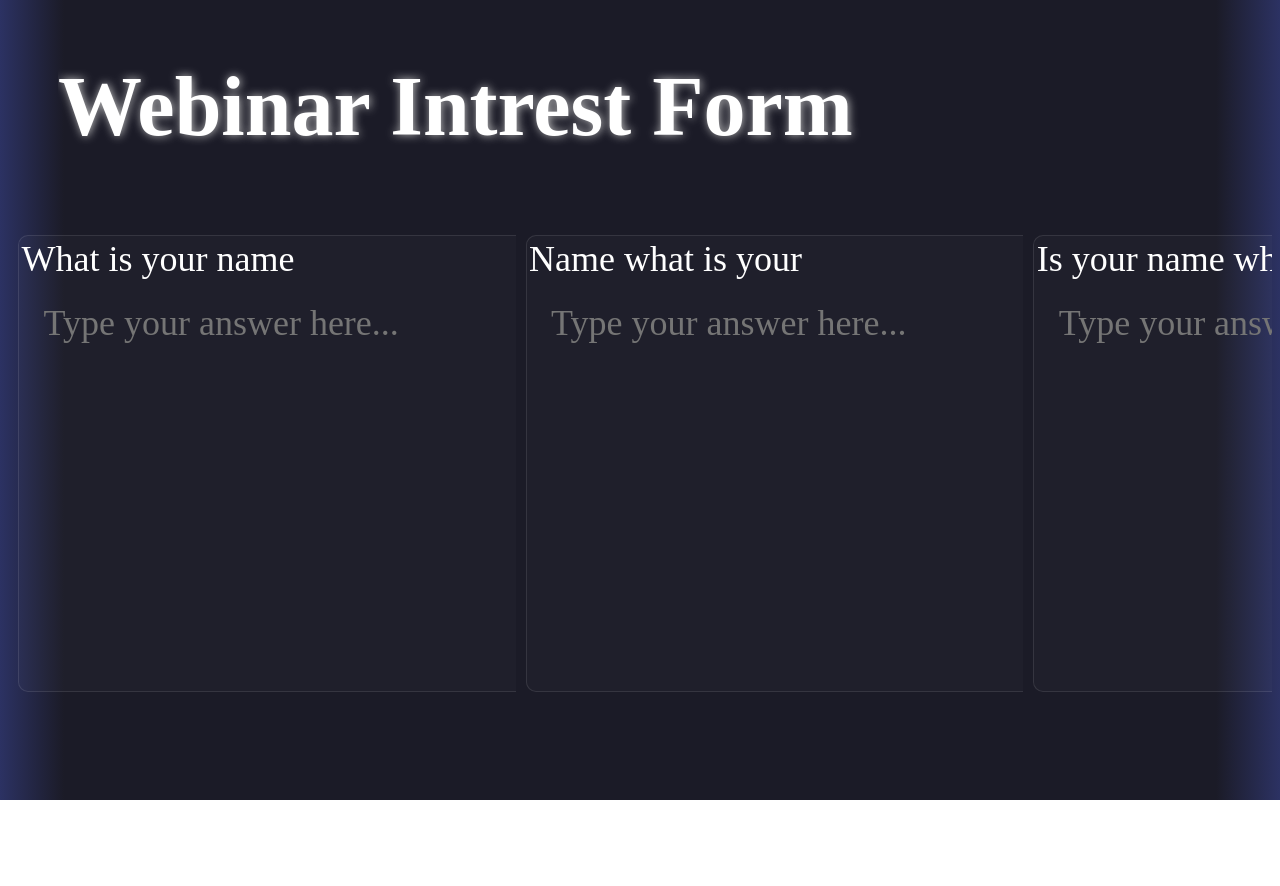
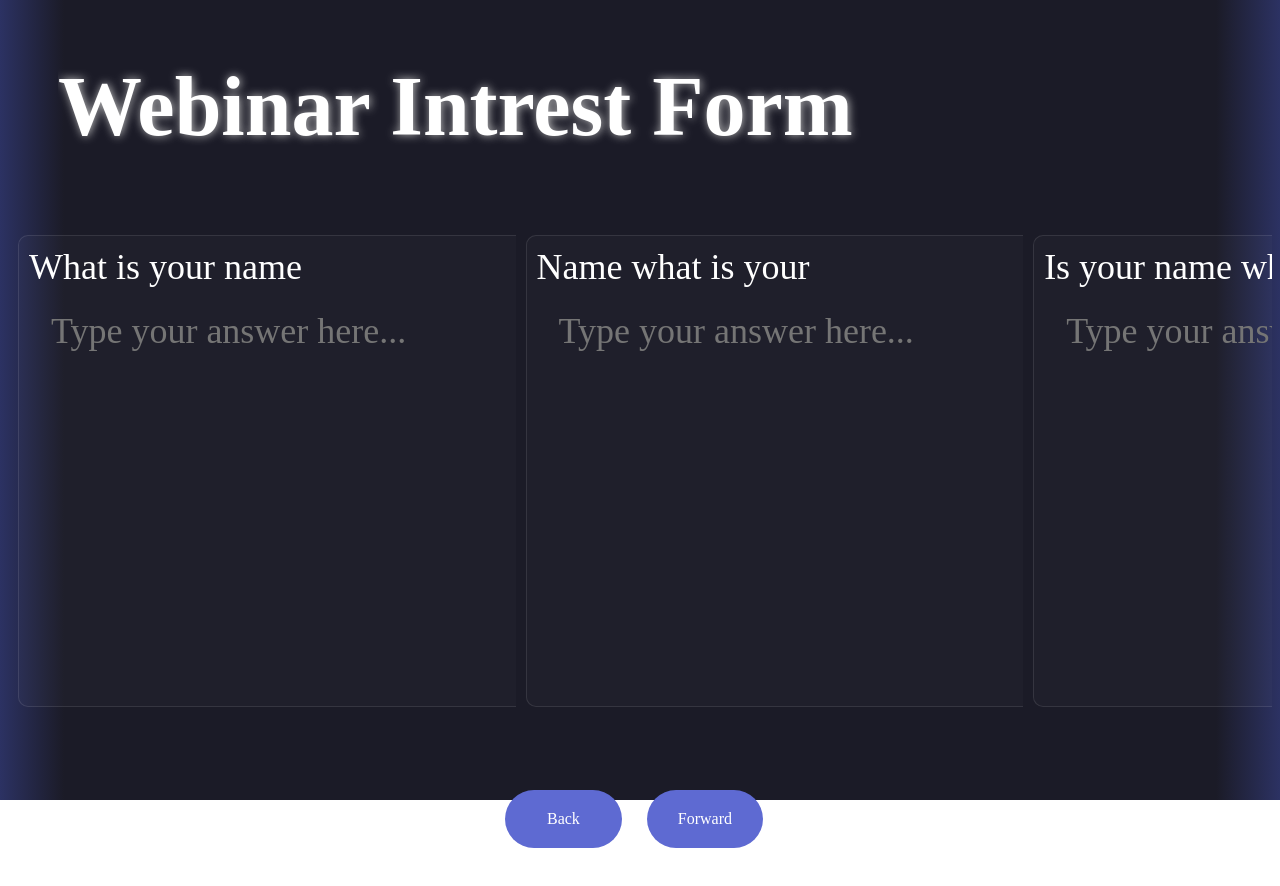
Before and after one commit to CodeMindBerkeley/website, a Svelte app: page /application in a window 1280 px wide. Shown: the top 886 px of the page. Before the commit the page ends 800 px from the top, so only its background shows below. Built offline with nearby package versions, Linux system fonts and the light colour scheme; a web font is replaced by a local one.

Commit message:
added nav buttons on application

```diff
--- a/src/Application.svelte
+++ b/src/Application.svelte
@@ -7,6 +7,8 @@
   import Blur from "./Blur.svelte";
   import Background from "./Background.svelte";
   import Frq from "./FRQ.svelte";
+
+  let movement = [false, false];
 
   let scrollContainer: HTMLDivElement;
 
@@ -18,10 +20,28 @@
     { question: "Blah Bla Blah Blah" },
   ];
 
-  function moveRight() {
+  function moveLeft() {
     const firstElement = qs.shift();
     //@ts-ignore
     qs.push(firstElement);
+
+    qs = qs;
+
+    let mainContainerTimeline = gsap.timeline();
+
+    mainContainerTimeline.from(".frq-container", {
+      opacity: 0,
+      duration: 0.3,
+      x: 20,
+    });
+  }
+
+  function moveRight() {
+    const lastElement = qs.pop();
+    //@ts-ignore
+    qs.unshift(lastElement);
+
+    qs = qs;
 
     let mainContainerTimeline = gsap.timeline();
 
@@ -29,20 +49,6 @@
       opacity: 0,
       duration: 0.3,
       x: -20,
-    });
-  }
-
-  function moveLeft() {
-    const lastElement = qs.pop();
-    //@ts-ignore
-    qs.unshift(lastElement);
-
-    let mainContainerTimeline = gsap.timeline();
-
-    mainContainerTimeline.from(".frq-container", {
-      opacity: 0,
-      duration: 0.3,
-      x: 20,
     });
   }
 
@@ -68,8 +74,6 @@
       moveLeft();
       console.log(qs);
     }
-
-    qs = qs;
   }
 
   let debouncedHandleScroll = debounce(handleScroll);
@@ -89,9 +93,33 @@
       <Frq title={q.question} width={"500px"} />
     {/each}
   </div>
+
+  <div class="applicationTitle" id="navigation-buttons">
+    <button type="button" id="interactable" on:click={moveRight}>Back</button>
+    <button type="button" id="interactable" on:click={moveLeft}>Forward</button>
+  </div>
 </main>
 
 <style>
+  button {
+    margin-top: 2%;
+    margin-right: 1%;
+    border-radius: 32px;
+    padding: 20px;
+    font-size: 16px;
+    background-color: #5e6ad2;
+    border: none;
+    color: white;
+    width: 10%;
+    display: inline-block;
+  }
+  button:hover {
+    cursor: pointer;
+    background-color: #7881d3;
+  }
+  #navigation-buttons {
+    text-align: center;
+  }
   .frq-container {
     display: flex;
     width: 200%;
--- a/src/FRQ.svelte
+++ b/src/FRQ.svelte
@@ -63,7 +63,7 @@
     margin-top: 20px; /* Add some space above the text area */
     background-color: rgba(255, 255, 255, 0.02);
     border: 1px solid rgba(255, 255, 255, 0.1);
-    padding: 0.5%;
+    padding: 2%;
     border-radius: 10px;
     position: relative;
   }
```
